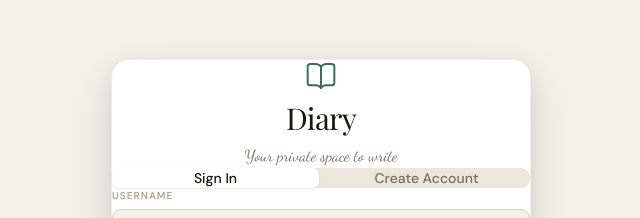
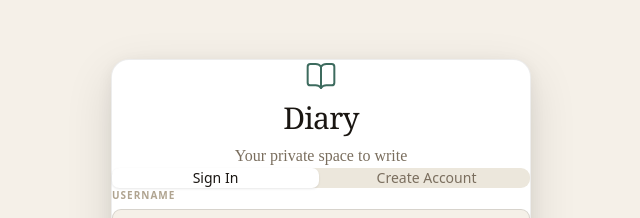
Before and after one commit to sreekanthops/sripj, a Next.js app in the folder frontend/: page / in a window 1280 px wide. Shown: the part 184-402 px from the top of the page, without its empty margins (319-959 px from the left). Built offline with nearby package versions, Linux system fonts and the light colour scheme; a web font is replaced by a local one.

Commit message:
fix: add :root CSS variable fallbacks so styles work without Tailwind @theme processing

```diff
--- a/frontend/app/globals.css
+++ b/frontend/app/globals.css
@@ -5,38 +5,67 @@
   --font-serif: var(--font-playfair), Georgia, serif;
   --font-script: var(--font-dancing), cursive;
 
-  /* Paper palette */
-  --color-paper:       #f5f0e8;
-  --color-paper-2:     #ece7dc;
-  --color-paper-3:     #e4ddd0;
-  --color-surface:     #fdfaf5;
-  --color-surface-2:   #ffffff;
+  --color-paper:        #f5f0e8;
+  --color-paper-2:      #ece7dc;
+  --color-paper-3:      #e4ddd0;
+  --color-surface:      #fdfaf5;
+  --color-surface-2:    #ffffff;
 
-  /* Ink */
-  --color-ink:         #1a1612;
-  --color-ink-2:       #3d3628;
-  --color-ink-3:       #7a6e5e;
-  --color-ink-4:       #b0a490;
+  --color-ink:          #1a1612;
+  --color-ink-2:        #3d3628;
+  --color-ink-3:        #7a6e5e;
+  --color-ink-4:        #b0a490;
 
-  /* Accent — deep sage */
-  --color-accent:      #3d6b5e;
-  --color-accent-2:    #2f5248;
+  --color-accent:       #3d6b5e;
+  --color-accent-2:     #2f5248;
   --color-accent-light: rgba(61,107,94,0.10);
   --color-accent-ring:  rgba(61,107,94,0.25);
 
-  /* Semantic */
-  --color-red:         #c0392b;
-  --color-gold:        #7c5f3a;
+  --color-red:          #c0392b;
+  --color-gold:         #7c5f3a;
 
-  /* Border */
-  --color-border:      rgba(0,0,0,0.07);
-  --color-border-2:    rgba(0,0,0,0.12);
+  --color-border:       rgba(0,0,0,0.07);
+  --color-border-2:     rgba(0,0,0,0.12);
 
-  /* Radius */
   --radius-card:  14px;
   --radius-btn:   9px;
 
-  /* Shadows */
+  --shadow-sm:  0 1px 3px rgba(0,0,0,0.06), 0 1px 2px rgba(0,0,0,0.04);
+  --shadow-md:  0 4px 20px rgba(0,0,0,0.08), 0 2px 8px rgba(0,0,0,0.04);
+  --shadow-lg:  0 16px 48px rgba(0,0,0,0.12), 0 4px 16px rgba(0,0,0,0.06);
+}
+
+/* ── Guaranteed :root fallback (works even without Tailwind @theme processing) ── */
+:root {
+  --font-sans:         system-ui, sans-serif;
+  --font-serif:        Georgia, serif;
+  --font-script:       cursive;
+
+  --color-paper:        #f5f0e8;
+  --color-paper-2:      #ece7dc;
+  --color-paper-3:      #e4ddd0;
+  --color-surface:      #fdfaf5;
+  --color-surface-2:    #ffffff;
+
+  --color-ink:          #1a1612;
+  --color-ink-2:        #3d3628;
+  --color-ink-3:        #7a6e5e;
+  --color-ink-4:        #b0a490;
+
+  --color-accent:       #3d6b5e;
+  --color-accent-2:     #2f5248;
+  --color-accent-light: rgba(61,107,94,0.10);
+  --color-accent-ring:  rgba(61,107,94,0.25);
+
+  --color-red:          #c0392b;
+  --color-gold:         #7c5f3a;
+
+  --color-border:       rgba(0,0,0,0.07);
+  --color-border-2:     rgba(0,0,0,0.12);
+
+  --radius-card:  14px;
+  --radius-btn:   9px;
+
   --shadow-sm:  0 1px 3px rgba(0,0,0,0.06), 0 1px 2px rgba(0,0,0,0.04);
   --shadow-md:  0 4px 20px rgba(0,0,0,0.08), 0 2px 8px rgba(0,0,0,0.04);
   --shadow-lg:  0 16px 48px rgba(0,0,0,0.12), 0 4px 16px rgba(0,0,0,0.06);
@@ -54,6 +83,11 @@ body {
   -webkit-font-smoothing: antialiased;
   text-rendering: optimizeLegibility;
 }
+
+/* ── Tailwind utility aliases for font families ── */
+.font-serif   { font-family: var(--font-serif)  !important; }
+.font-script  { font-family: var(--font-script) !important; }
+.font-sans    { font-family: var(--font-sans)   !important; }
 
 /* ── Scrollbar ── */
 ::-webkit-scrollbar { width: 4px; }
@@ -78,3 +112,7 @@ body {
   background: linear-gradient(to right, transparent, var(--color-accent-ring), transparent);
   margin-top: 24px;
 }
+
+/* ── Sidebar fixed width utility ── */
+.sidebar-width { width: 240px; }
+@media (min-width: 768px) { .md-ml-sidebar { margin-left: 240px; } }
```
